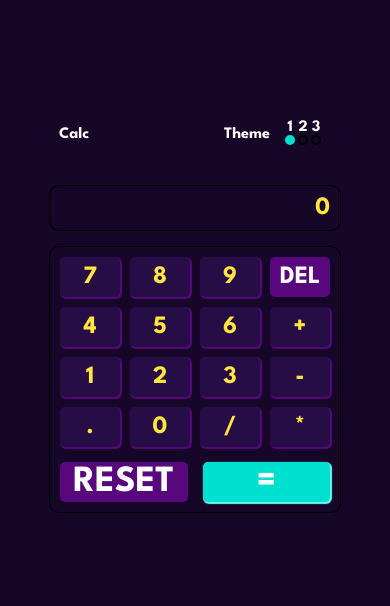
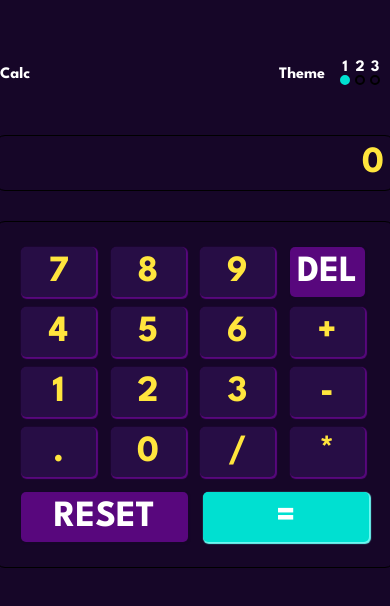
Before and after one commit to Sodonougbo-Martial/AppCalculate, a plain HTML site: page index.html in a window 390 px wide. Shown: the part 116-722 px from the top of the page. Drawn offline with Linux system fonts and the light colour scheme.

Commit message:
first commit

```diff
--- a/style.css
+++ b/style.css
@@ -16,9 +16,14 @@
     align-items: center;
     justify-content: center;
     flex-direction: column;
-    gap: 15px;
 
 
+  }
+
+  .data-theme{
+    display: flex;
+    gap: 30px;
+    flex-direction: column;
   }
 
 
@@ -136,7 +141,7 @@ label {
     font-size: 37px;
     text-align: end;
     background: transparent;
-    color: hsl(221, 14%, 31%);
+    color: white;
     border: none;
     outline: none;
     word-wrap: break-word;
@@ -282,32 +287,3 @@ label {
 
 
   }
-
-  @media screen and (max-width: 480px) {
-    main{
-      display: flex;
-      flex-direction: column;
-      gap: 15px;
-    }
-
-    .tongle,
-    .calc-text,
-    .container {
-      width: 100%;
-      padding: 10px;
-    }
-
-    .calc-text p {
-      font-size: 25px;
-    }
-
-    button {
-      font-size: 25px;
-      height: 40px;
-      width: 60px;
-    }
-
-    .checkbox-container {
-      gap: 3px;
-    }
-  }
--- a/style2.css
+++ b/style2.css
@@ -20,6 +20,12 @@
 
 
   }
+  .data-theme{
+    display: flex;
+    gap: 30px;
+    flex-direction: column;
+  }
+
 
 
 
@@ -283,33 +289,3 @@ label {
 
 
   }
-
-
-  @media screen and (max-width: 480px) {
-    main{
-      display: flex;
-      flex-direction: column;
-      gap: 15px;
-    }
-
-    .tongle,
-    .calc-text,
-    .container {
-      width: 100%;
-      padding: 10px;
-    }
-
-    .calc-text p {
-      font-size: 25px;
-    }
-
-    button {
-      font-size: 25px;
-      height: 40px;
-      width: 60px;
-    }
-
-    .checkbox-container {
-      gap: 3px;
-    }
-  }
--- a/style3.css
+++ b/style3.css
@@ -19,6 +19,12 @@
     gap: 15px;
 
 
+  }
+
+  .data-theme{
+    display: flex;
+    gap: 30px;
+    flex-direction: column;
   }
 
 
@@ -289,32 +295,3 @@ label {
 
 
   }
-
-  @media screen and (max-width: 480px) {
-    main{
-      display: flex;
-      flex-direction: column;
-      gap: 15px;
-    }
-
-    .tongle,
-    .calc-text,
-    .container {
-      width: 100%;
-      padding: 10px;
-    }
-
-    .calc-text p {
-      font-size: 25px;
-    }
-
-    button {
-      font-size: 25px;
-      height: 40px;
-      width: 60px;
-    }
-
-    .checkbox-container {
-      gap: 3px;
-    }
-  }
```
